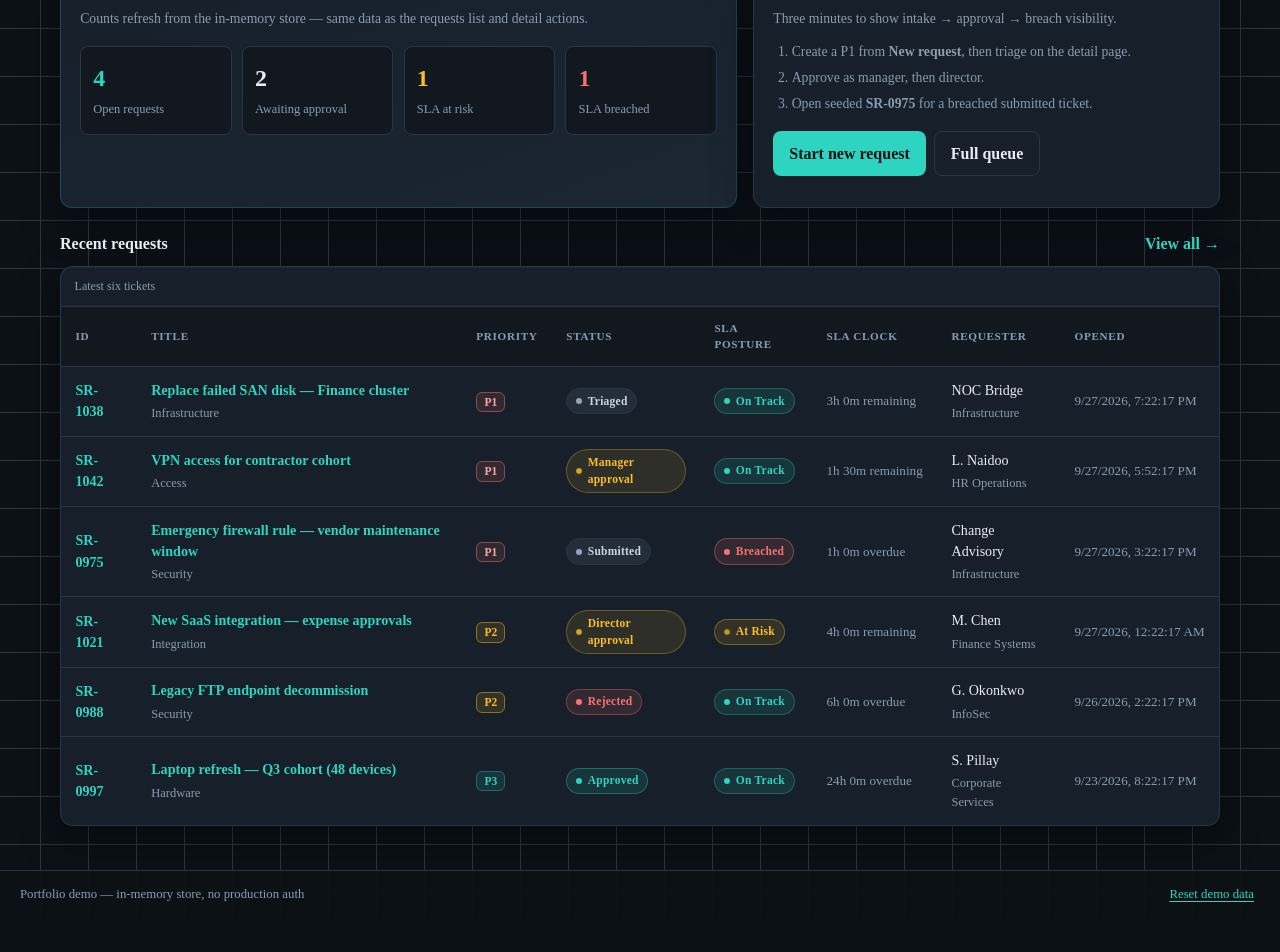
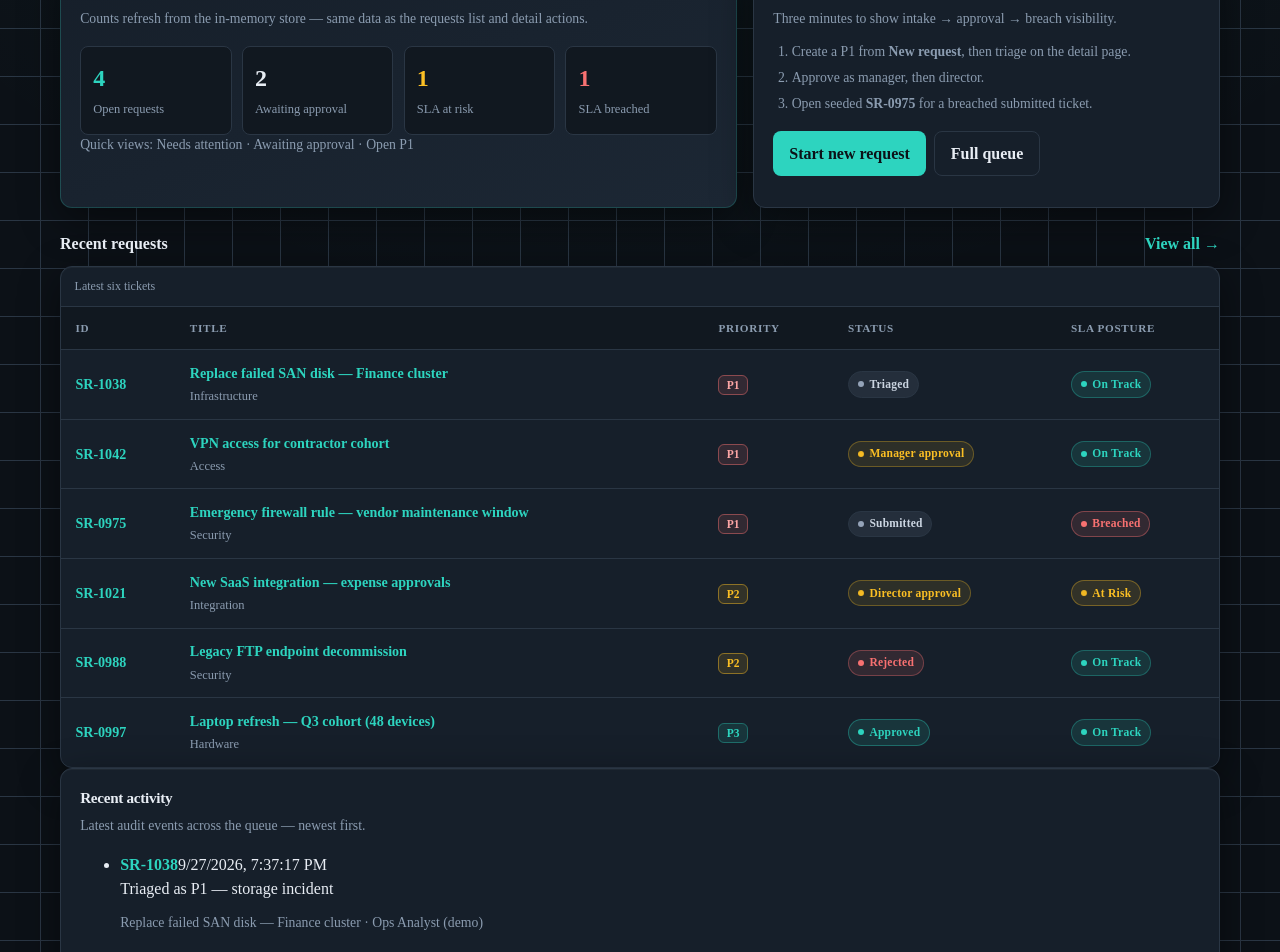
Before and after one commit to jah-guide/flowgate, a Next.js app: page / in a window 1280 px wide. Shown: the part 260-1212 px from the top of the page. Before the commit the page ends 1179 px from the top, so only its background shows below. Built offline with nearby package versions, Linux system fonts and the light colour scheme.

Commit message:
feat(dashboard): add activity feed and queue quick links

```diff
--- a/src/app/page.tsx
+++ b/src/app/page.tsx
@@ -1,4 +1,5 @@
 import Link from "next/link";
+import { ActivityFeed } from "@/components/ActivityFeed";
 import { AppShell } from "@/components/AppShell";
 import { RequestTable } from "@/components/RequestTable";
 import { getSlaStatus } from "@/lib/sla";
@@ -44,6 +45,14 @@ export default function HomePage() {
               <span>SLA breached</span>
             </div>
           </div>
+          <p className="quick-links muted">
+            Quick views:{" "}
+            <Link href="/requests?quick=attention">Needs attention</Link>
+            {" · "}
+            <Link href="/requests?quick=approval">Awaiting approval</Link>
+            {" · "}
+            <Link href="/requests?quick=open_p1">Open P1</Link>
+          </p>
         </section>
         <section className="card">
           <h2>Demo walkthrough</h2>
@@ -64,6 +73,7 @@ export default function HomePage() {
         </section>
       </div>
 
+      <div className="dashboard-grid">
         <section>
           <div className="table-toolbar">
             <h2>Recent requests</h2>
@@ -71,8 +81,10 @@ export default function HomePage() {
               View all →
             </Link>
           </div>
-        <RequestTable requests={requests.slice(0, 6)} caption="Latest six tickets" />
+          <RequestTable requests={requests.slice(0, 6)} caption="Latest six tickets" compact />
         </section>
+        <ActivityFeed requests={requests} />
+      </div>
     </AppShell>
   );
 }
--- /dev/null
+++ b/src/components/ActivityFeed.tsx
@@ -0,0 +1,41 @@
+import Link from "next/link";
+import { collectRecentActivity } from "@/lib/activity";
+import type { ServiceRequest } from "@/lib/types";
+
+export function ActivityFeed({ requests }: { requests: ServiceRequest[] }) {
+  const items = collectRecentActivity(requests, 8);
+
+  if (!items.length) {
+    return (
+      <section className="card">
+        <h2>Recent activity</h2>
+        <p className="muted">Timeline events from triage and approvals will appear here.</p>
+      </section>
+    );
+  }
+
+  return (
+    <section className="card">
+      <h2>Recent activity</h2>
+      <p className="muted" style={{ marginTop: 0 }}>
+        Latest audit events across the queue — newest first.
+      </p>
+      <ul className="activity-list">
+        {items.map((item) => (
+          <li key={item.id}>
+            <div className="activity-meta">
+              <Link href={`/requests/${item.requestId}`} className="row-link">
+                {item.requestId}
+              </Link>
+              <time dateTime={item.event.at}>{new Date(item.event.at).toLocaleString()}</time>
+            </div>
+            <p className="activity-label">{item.event.label}</p>
+            <p className="muted activity-sub">
+              {item.requestTitle} · {item.event.actor}
+            </p>
+          </li>
+        ))}
+      </ul>
+    </section>
+  );
+}
--- /dev/null
+++ b/src/lib/activity.ts
@@ -0,0 +1,30 @@
+import type { ServiceRequest, TimelineEvent } from "./types";
+
+export interface ActivityItem {
+  id: string;
+  requestId: string;
+  requestTitle: string;
+  event: TimelineEvent;
+}
+
+export function collectRecentActivity(
+  requests: ServiceRequest[],
+  limit = 8,
+): ActivityItem[] {
+  const items: ActivityItem[] = [];
+
+  for (const request of requests) {
+    for (const event of request.timeline) {
+      items.push({
+        id: `${request.id}-${event.id}`,
+        requestId: request.id,
+        requestTitle: request.title,
+        event,
+      });
+    }
+  }
+
+  return items
+    .sort((a, b) => new Date(b.event.at).getTime() - new Date(a.event.at).getTime())
+    .slice(0, limit);
+}
```
Lines whose indentation alone changed are shown as unchanged.
